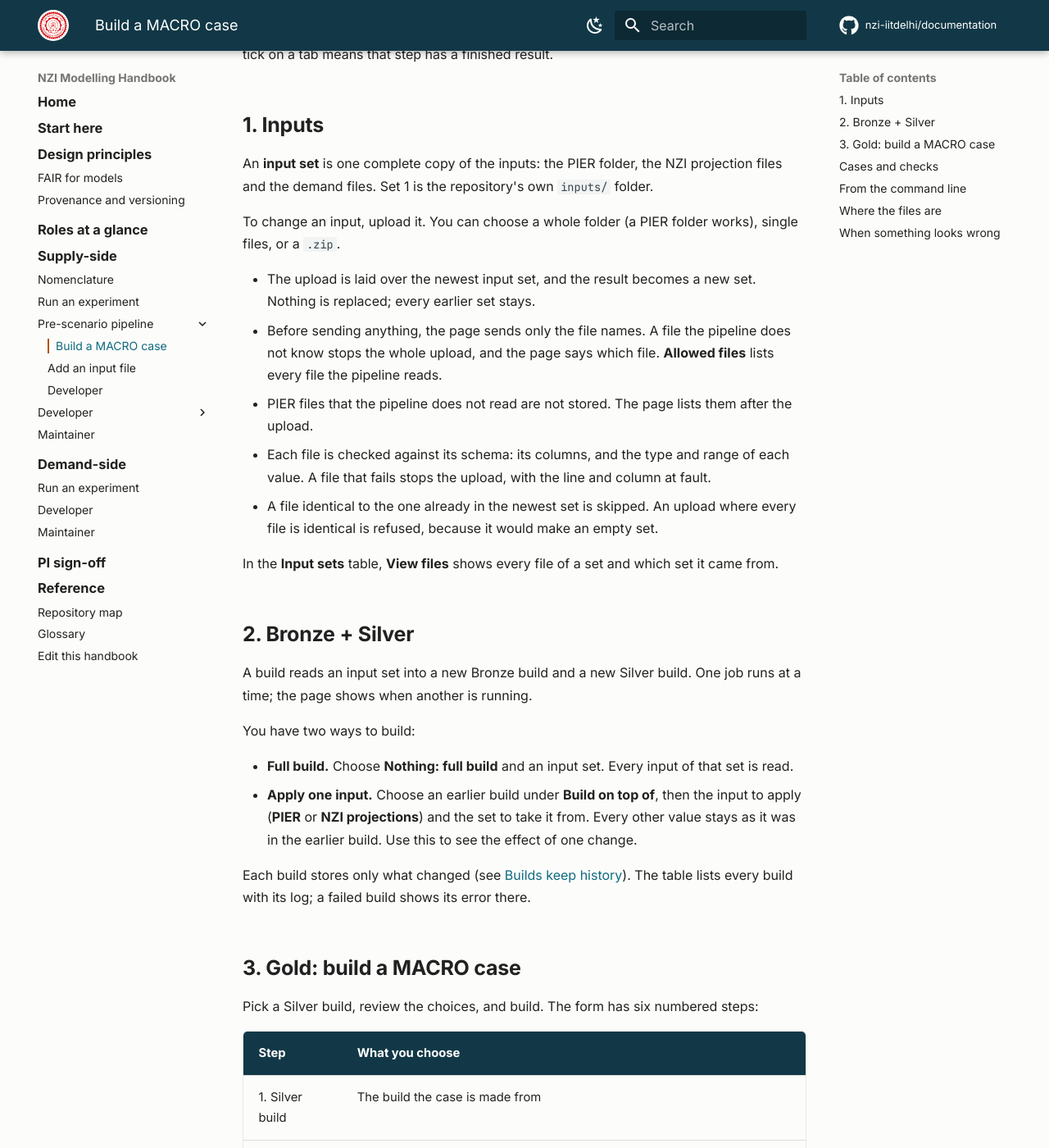
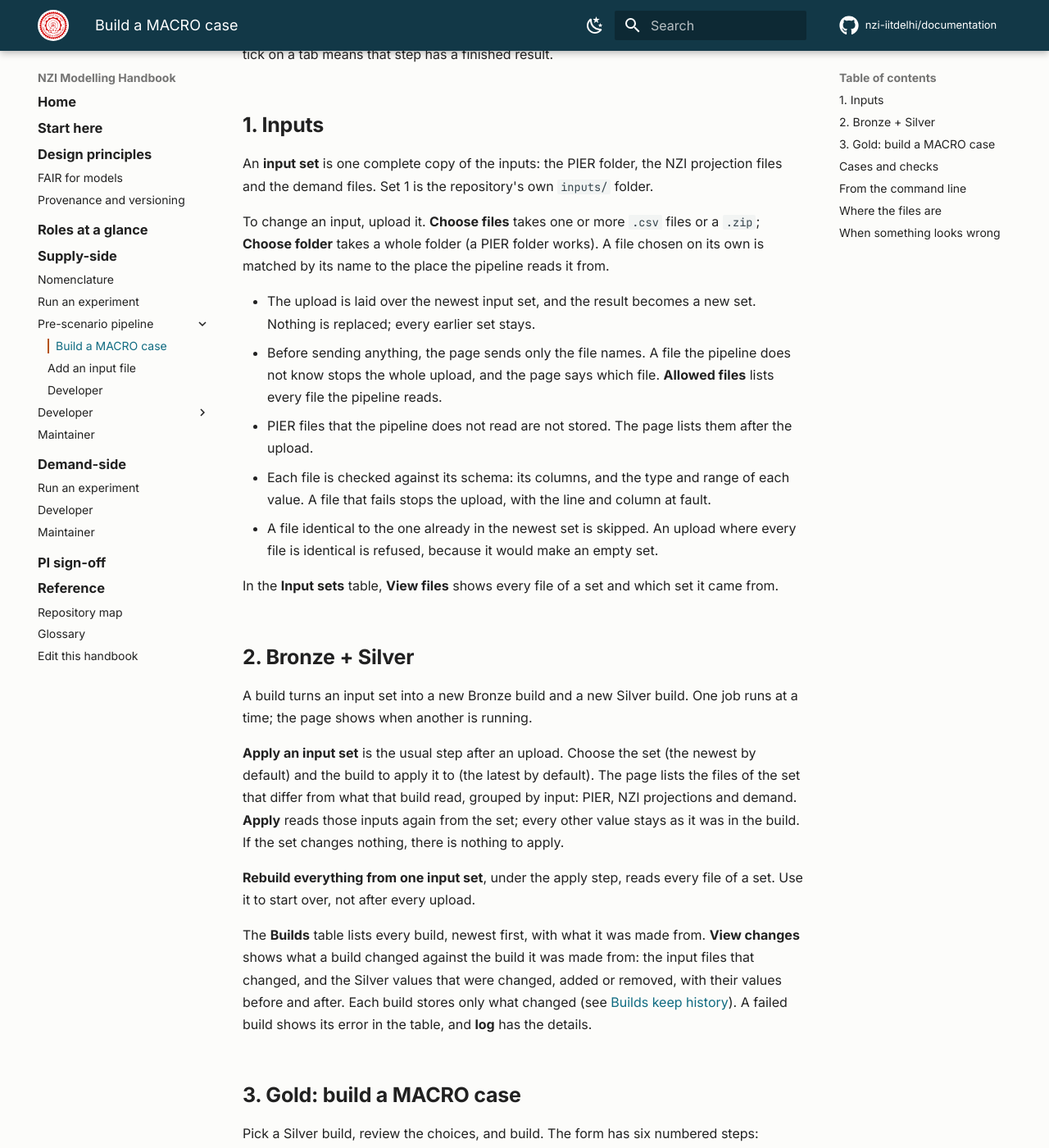
Before and after one commit to nzi-iitdelhi/documentation, an MkDocs documentation site: the page built from docs/supply-side/prescenario/build-a-case.md, in a window 1280 px wide and 1400 px high, scrolled down 473 px. Shown: the whole window at 82% size. Built offline with MkDocs 1.6.1 and Material for MkDocs 9.7.7, drawn with Linux system fonts in a browser that asks for light colours; comment, search, counter and statistics services are not loaded.

Commit message:
Build a MACRO case: the reworked Bronze + Silver page; choosing files

```diff
--- a/docs/supply-side/prescenario/build-a-case.md
+++ b/docs/supply-side/prescenario/build-a-case.md
@@ -19,8 +19,9 @@ The three steps are tabs at the top of the page: **1. Inputs**, **2. Bronze + Si
 An **input set** is one complete copy of the inputs: the PIER folder, the NZI projection files
 and the demand files. Set 1 is the repository's own `inputs/` folder.
 
-To change an input, upload it. You can choose a whole folder (a PIER folder works), single
-files, or a `.zip`.
+To change an input, upload it. **Choose files** takes one or more `.csv` files or a `.zip`;
+**Choose folder** takes a whole folder (a PIER folder works). A file chosen on its own is
+matched by its name to the place the pipeline reads it from.
 
 - The upload is laid over the newest input set, and the result becomes a new set. Nothing is
   replaced; every earlier set stays.
@@ -39,19 +40,24 @@ from.
 
 ## 2. Bronze + Silver
 
-A build reads an input set into a new Bronze build and a new Silver build. One job runs at a
+A build turns an input set into a new Bronze build and a new Silver build. One job runs at a
 time; the page shows when another is running.
 
-You have two ways to build:
+**Apply an input set** is the usual step after an upload. Choose the set (the newest by
+default) and the build to apply it to (the latest by default). The page lists the files of
+the set that differ from what that build read, grouped by input: PIER, NZI projections and
+demand. **Apply** reads those inputs again from the set; every other value stays as it was in
+the build. If the set changes nothing, there is nothing to apply.
 
-- **Full build.** Choose **Nothing: full build** and an input set. Every input of that set is
-  read.
-- **Apply one input.** Choose an earlier build under **Build on top of**, then the input to
-  apply (**PIER** or **NZI projections**) and the set to take it from. Every other value stays
-  as it was in the earlier build. Use this to see the effect of one change.
+**Rebuild everything from one input set**, under the apply step, reads every file of a set.
+Use it to start over, not after every upload.
 
-Each build stores only what changed (see [Builds keep history](index.md#builds-keep-history)).
-The table lists every build with its log; a failed build shows its error there.
+The **Builds** table lists every build, newest first, with what it was made from. **View
+changes** shows what a build changed against the build it was made from: the input files that
+changed, and the Silver values that were changed, added or removed, with their values before
+and after. Each build stores only what changed (see
+[Builds keep history](index.md#builds-keep-history)). A failed build shows its error in the
+table, and **log** has the details.
 
 ## 3. Gold: build a MACRO case
 
```
